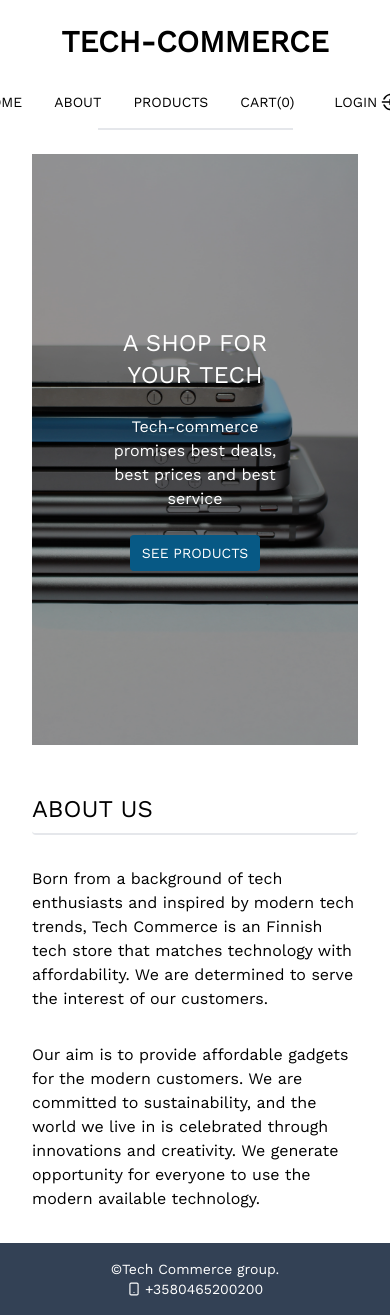
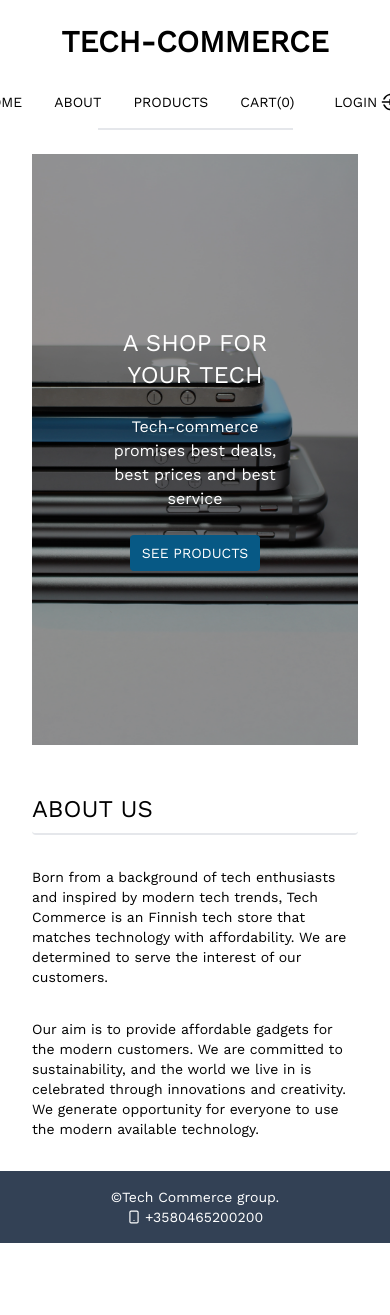
Before and after one commit to ajkacca457/techcommerce_front, a React (Create React App) app: page /about in a window 390 px wide. After the commit the page ends 1243 px from the top, so only its background shows below. Built offline with nearby package versions, Linux system fonts and the light colour scheme; no server answers; what tailwindcss-animated would draw is missing.

Commit message:
update about page for small screens

```diff
--- a/src/components/ServiceCard.js
+++ b/src/components/ServiceCard.js
@@ -5,7 +5,7 @@ const ServiceCard = ({icon,info}) => {
     <div className='col-span-full md:col-start-2 md:col-span-4 flex items-center gap-x-[1rem] my-4
     rounded px-4 border-[1px] border-slate-300 bg-slate-200 transition duration-30 hover:bg-slate-400 group'>
         <div className='group-hover:animate-jump'>{icon}</div>
-        <p className='text-left uppercase p-4'>{info}</p>
+        <p className='text-left text-sm md:text-base uppercase p-4'>{info}</p>
     </div>
   )
 }
--- a/src/pages/About.js
+++ b/src/pages/About.js
@@ -13,8 +13,8 @@ const About = () => {
       <Hero image={HeroImg2} details={details}/>
       <div>
         <h1 className='rounded uppercase mb-8 text-left text-2xl border-b-2 pb-2'>About us</h1>
-        <p className='text-left my-8'>Born from a background of tech enthusiasts and inspired by modern tech trends, Tech Commerce is an Finnish tech store that matches technology with affordability. We are determined to serve the interest of our customers.</p>
-        <p className='text-left my-8'>Our aim is to provide affordable gadgets for the modern customers. We are committed to sustainability, and the world we live in is celebrated through innovations and creativity. We generate opportunity for everyone to  use the modern available technology.</p>
+        <p className='text-left my-8 text-sm md:text-base'>Born from a background of tech enthusiasts and inspired by modern tech trends, Tech Commerce is an Finnish tech store that matches technology with affordability. We are determined to serve the interest of our customers.</p>
+        <p className='text-left my-8 text-sm md:text-base'>Our aim is to provide affordable gadgets for the modern customers. We are committed to sustainability, and the world we live in is celebrated through innovations and creativity. We generate opportunity for everyone to  use the modern available technology.</p>
       </div>
 
     </div>
```
